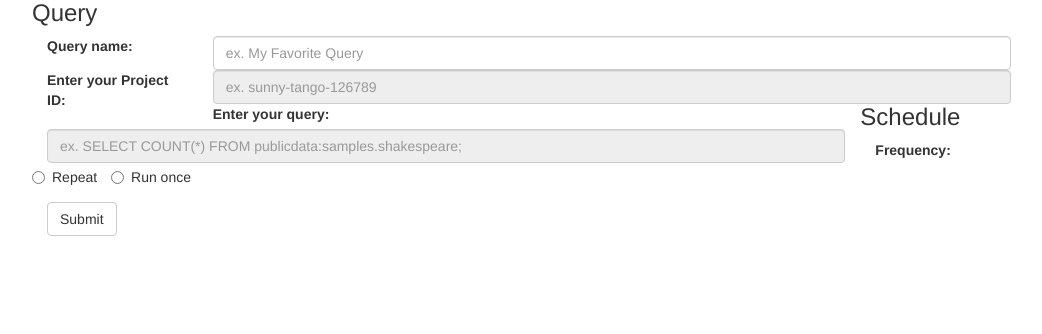
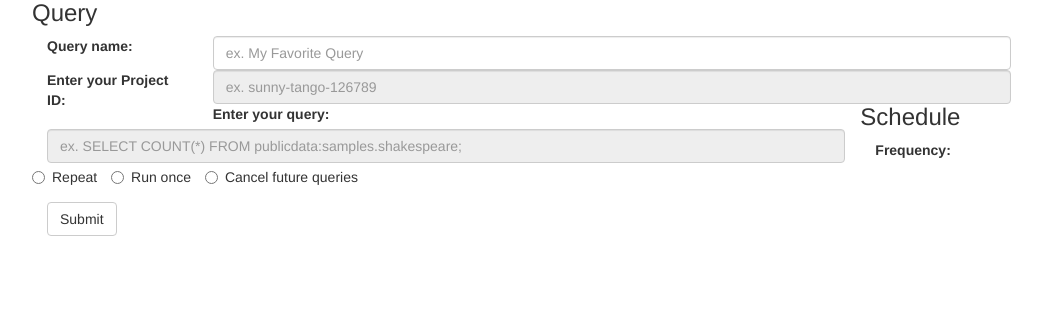
Before and after one commit to BigQueryManager/bigquerymgr, a Django app: template guery_manager/queries/templates/queries/updatequery.html in a window 1280 px wide. Shown: the part 152-486 px from the top of the page, without its empty margins (111-1153 px from the left). Run offline with Django 3.2, Linux system fonts and the light colour scheme; the template is opened without the code that fills it, so the values that code supplies are empty; some libraries are stand-ins or nearby versions.

Commit message:
updated radio buttons

```diff
--- a/guery_manager/queries/templates/queries/updatequery.html
+++ b/guery_manager/queries/templates/queries/updatequery.html
@@ -42,6 +42,9 @@
             </label>
             <label class="radio-inline">
               <input type="radio" name="schedule" id="inlineRadio2" value="run-once">Run once
+            </label>
+            <label class="radio-inline">
+              <input type="radio" name="schedule" id="inlineRadio2" value="cancel">Cancel future queries
             </label>
           </div>
         </div>
```
